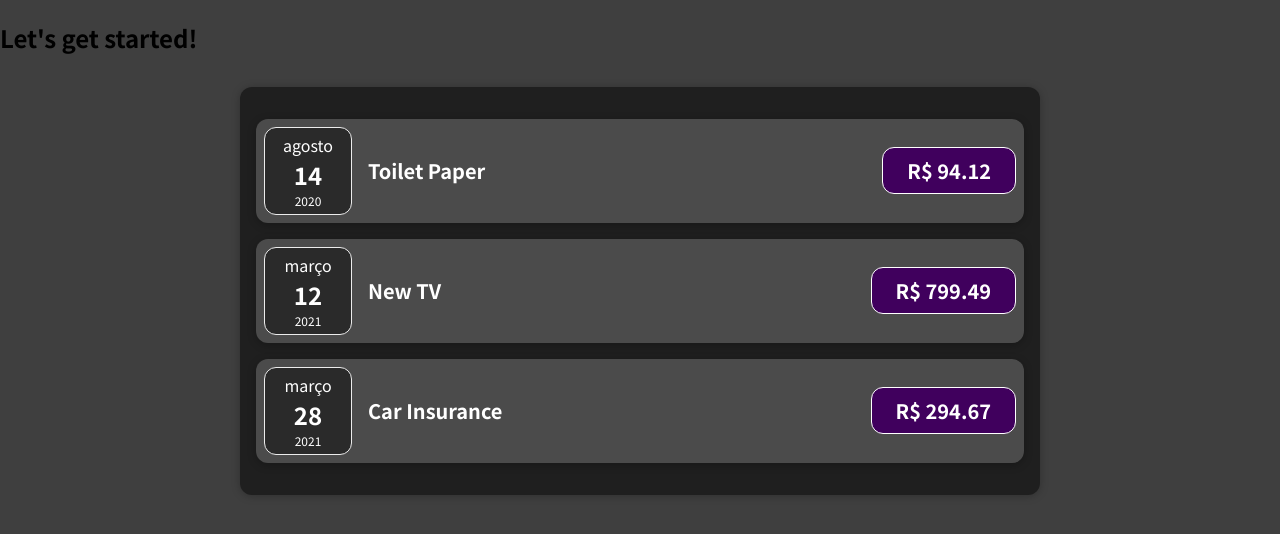
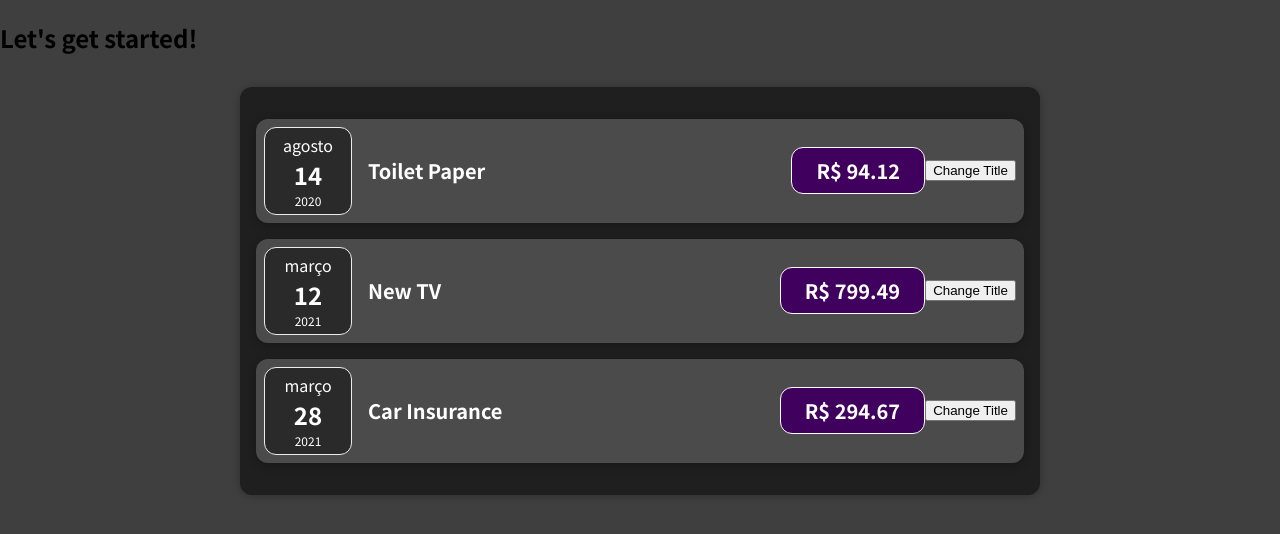
Before and after one commit to alekgomes/react-academind, a React (Create React App) app: page / in a window 1280 px wide. Shown: the top 534 px of the page. Built offline with nearby package versions, Linux system fonts and the light colour scheme.

Commit message:
ExpenseItem modification

```diff
--- a/src/components/Expenses/ExpenseItem.js
+++ b/src/components/Expenses/ExpenseItem.js
@@ -1,20 +1,26 @@
-import "./ExpenseItem.css";
-import ExpenseDate from "./ExpenseDate";
-import Card from "../UI/Card";
+import React, { useState } from "react"
+
+import "./ExpenseItem.css"
+import ExpenseDate from "./ExpenseDate"
+import Card from "../UI/Card"
 
 function ExpenseItem(props) {
-  const month = props.date.toLocaleString("pt-BR", { month: "long" });
-  const day = props.date.toLocaleString("pt-BR", { day: "2-digit" });
-  const year = props.date.getFullYear();
+  const [title, setTitle] = useState(props.title)
+
+  const clickHandler = () => {
+    setTitle("Atualizado!!")
+    console.log(title)
+  }
   return (
     <Card className="expense-item">
       <ExpenseDate date={props.date} />
       <div className="expense-item__description">
-        <h2>{props.title}</h2>
+        <h2>{title}</h2>
         <div className="expense-item__price">R$ {props.amount}</div>
       </div>
+      <button onClick={clickHandler}>Change Title</button>
     </Card>
-  );
+  )
 }
 
-export default ExpenseItem;
+export default ExpenseItem
```
Also changed, not shown: 1 other file (tests, documents, lock files or other folders).
